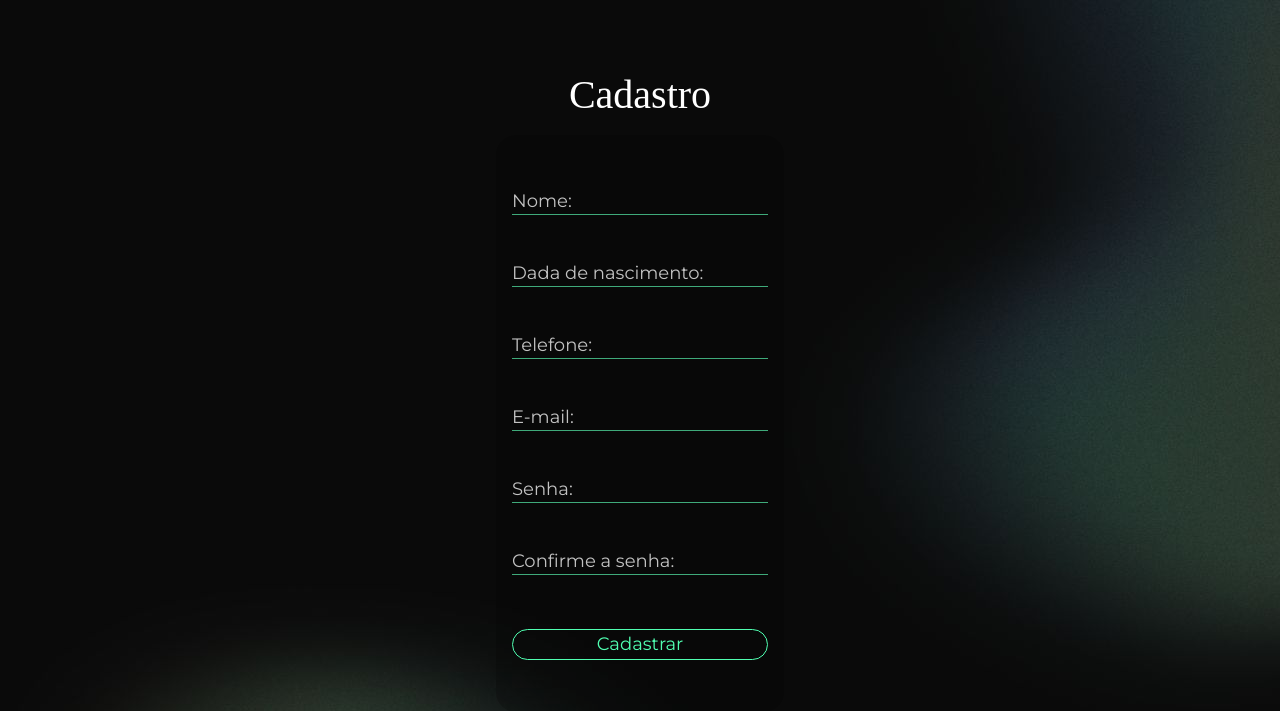
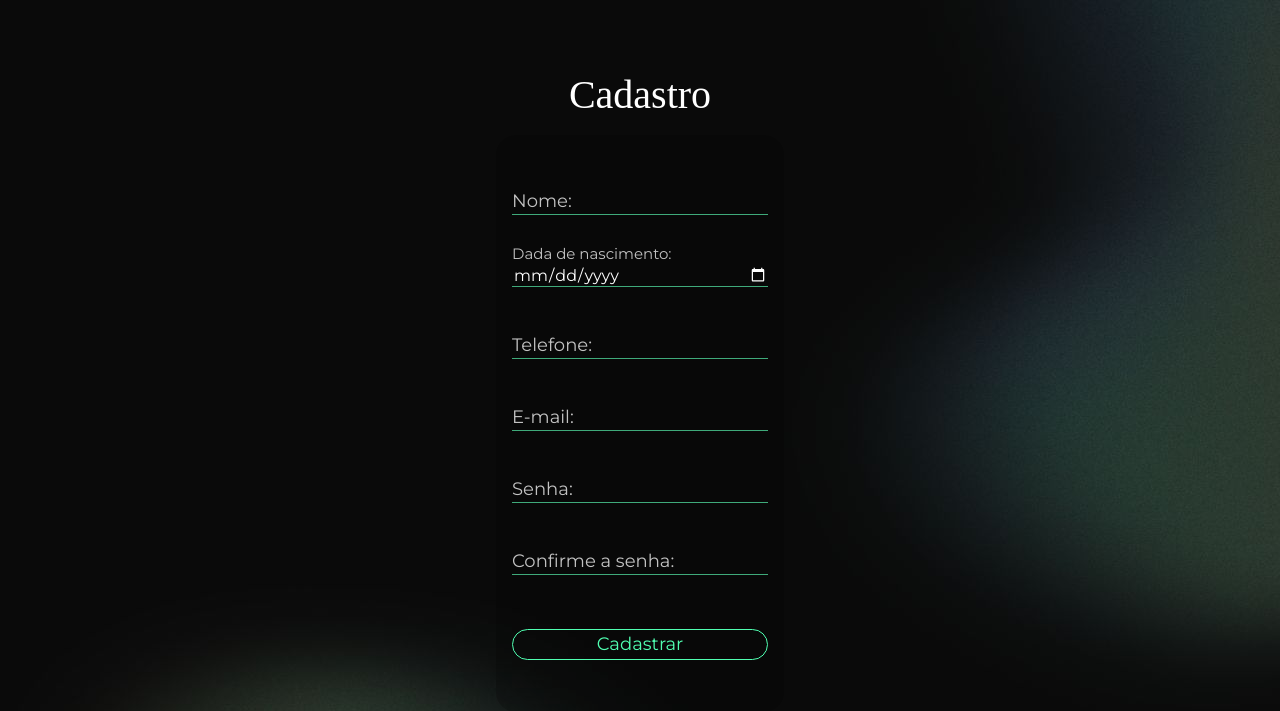
Before and after one commit to Tiago-dev12/Taick-Flix, a Django app: page /cadastro/ in a window 1280 px wide. Shown: the top 711 px of the page. Run offline with Django 5.2, Linux system fonts and the light colour scheme; some web fonts are replaced.

Commit message:
ajustando input date

```diff
--- a/static/css/form.css
+++ b/static/css/form.css
@@ -35,10 +35,6 @@ h1{
     border-radius: 20px;
 }
 
-form, input{
-    background: transparent;
-}
-
 .campo{
     display: flex;
     flex-direction: column-reverse;
@@ -61,7 +57,7 @@ label{
     font-size: 15px;
 }
 
-input {
+input{
     font-size: 16px;
     font-family: var(--fonte-texto);
     background: transparent !important;
@@ -87,6 +83,12 @@ input:-webkit-autofill:active{
     -webkit-text-fill-color: #fff !important;
     caret-color: #fff;
     transition: background-color 9999s ease-in-out 0s;
+}
+
+input[type="date"]::-webkit-calendar-picker-indicator{
+    color: white;
+    filter: invert(1);
+    cursor: pointer;
 }
 
 .msg-erro{
--- a/static/js/form.js
+++ b/static/js/form.js
@@ -1,9 +1,9 @@
 let inputs = document.querySelectorAll('input');
-console.log(inputs)
 window.onload = () =>{
+    let inputDate;
     for(let i=1; i<inputs.length; i++){
         let label = inputs[i].nextElementSibling;
-        console.log(label)
+        if(inputs[i].type != 'date'){
             if(inputs[i].value.trim().length > 0){
                 label.classList.add('label-ativo');
             }
@@ -18,5 +18,8 @@ window.onload = () =>{
                     label.classList.remove('label-ativo');
                 }
             })
+        }else{
+            label.classList.add('label-ativo');
         }
     }
+}
--- a/taickflix/forms/cadastro_form.py
+++ b/taickflix/forms/cadastro_form.py
@@ -6,7 +6,7 @@ from phonenumber_field.formfields import PhoneNumberField
 
 class CadastroForm(forms.Form):
     nome = forms.CharField(max_length=50, label='Nome')
-    data_nascimento = forms.DateField(label='Dada de nascimento')
+    data_nascimento = forms.DateField(label='Dada de nascimento', widget=forms.DateInput(attrs={'type': 'date'}))
     telefone = PhoneNumberField(region='BR')
     email = forms.EmailField(label='E-mail')
     senha = forms.CharField(label='Senha', widget=forms.PasswordInput)
```
Lines whose indentation alone changed are shown as unchanged.
